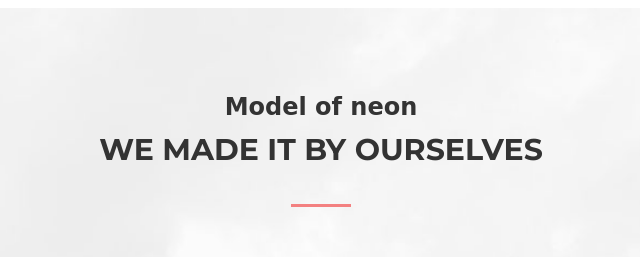
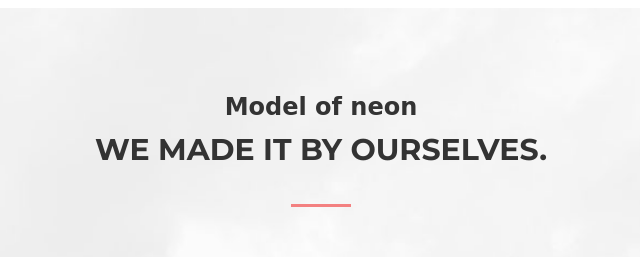
Before and after one commit to MaksUiDevelopment/neonpresent, a plain HTML site: page index.html in a window 1280 px wide. Shown: the part 3220-3477 px from the top of the page, 319-959 px from the left. Drawn offline with nearby package versions, Linux system fonts and the light colour scheme; grey boxes are pictures that could not be loaded.

Commit message:
YOU NEED TO WROK

```diff
--- a/index.html
+++ b/index.html
@@ -262,7 +262,7 @@
 
                 <div class="section__header">
                     <h3 class="section__suptitle">Model of neon</h3>
-                    <h2 class="section__title">We made it by ourselves</h2>
+                    <h2 class="section__title">We made it by ourselves.</h2>
                 </div>
 
                 <div class="sketchfab-embed-wrapper">
```
